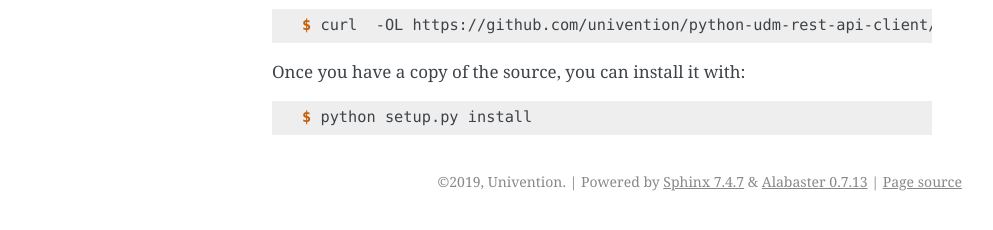
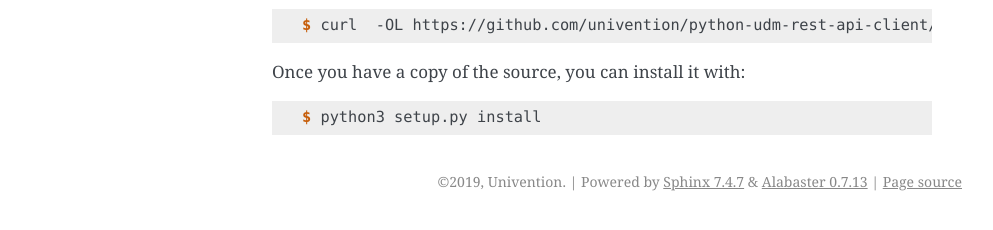
Before and after one commit to univention/python-udm-rest-api-client, a Sphinx documentation site: the page built from docs/installation.rst, in a window 1280 px wide. Shown: the part 656-886 px from the top of the page, without its empty margins (148-1141 px from the left). Built offline with Sphinx 7.4.7, drawn with Linux system fonts in a browser that asks for light colours.

Commit message:
scripts require Python 3

```diff
--- a/CONTRIBUTING.rst
+++ b/CONTRIBUTING.rst
@@ -136,7 +136,7 @@ Tips
 
 To run a subset of tests::
 
-    $ python -m pytest tests/test_base_http.py::test_session_base_dn
+    $ python3 -m pytest tests/test_base_http.py::test_session_base_dn
 
 
 Deploying
--- a/docs/installation.rst
+++ b/docs/installation.rst
@@ -44,7 +44,7 @@ Once you have a copy of the source, you can install it with:
 
 .. code-block:: console
 
-    $ python setup.py install
+    $ python3 setup.py install
 
 
 .. _Github repo: https://github.com/univention/python-udm-rest-api-client
```
Also changed, not shown: .travis.yml, 4 other files.
